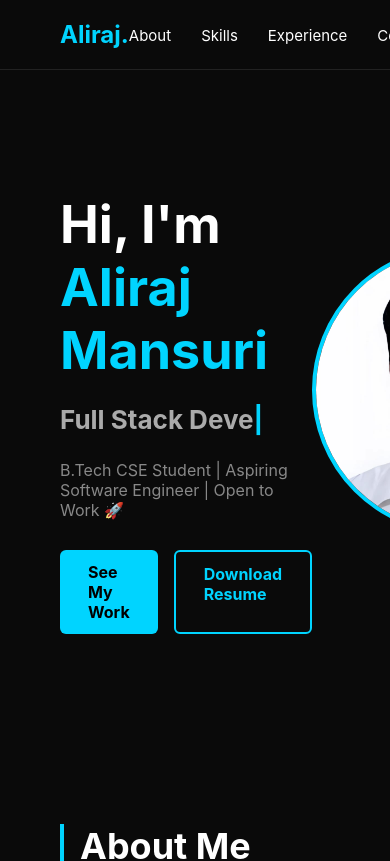
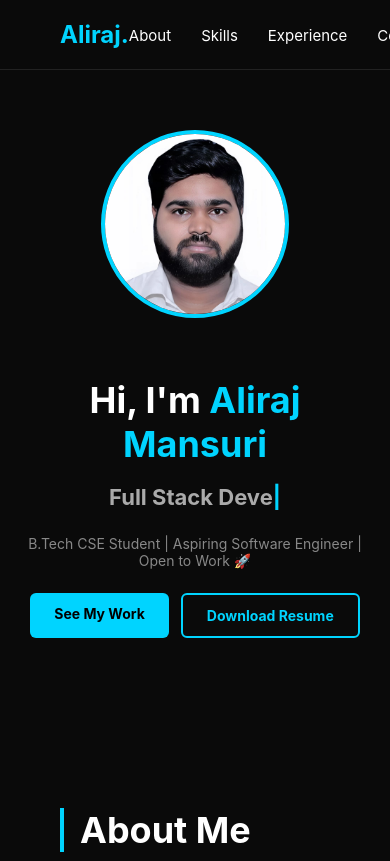
Before and after one commit to maliraj544/portfolio, a React (Create React App) app in the folder react-frontend/: page / in a window 390 px wide. Shown: the top 861 px of the page. Built offline with nearby package versions, Linux system fonts and the light colour scheme.

Commit message:
fixed hero mobile layout

```diff
--- a/react-frontend/src/components/Hero.jsx
+++ b/react-frontend/src/components/Hero.jsx
@@ -10,76 +10,77 @@ function Hero() {
 
   useEffect(() => {
     const currentWord = words[wordIndex];
-
     const timer = setTimeout(() => {
       if (!isDeleting) {
         setText(currentWord.substring(0, charIndex + 1));
         setCharIndex(charIndex + 1);
-
         if (charIndex + 1 === currentWord.length) {
           setTimeout(() => setIsDeleting(true), 1500);
         }
       } else {
         setText(currentWord.substring(0, charIndex - 1));
         setCharIndex(charIndex - 1);
-
         if (charIndex - 1 === 0) {
           setIsDeleting(false);
           setWordIndex((wordIndex + 1) % words.length);
         }
       }
     }, isDeleting ? 60 : 100);
-
     return () => clearTimeout(timer);
     // eslint-disable-next-line react-hooks/exhaustive-deps
   }, [charIndex, isDeleting, wordIndex]);
 
   return (
     <section id="hero" style={{
-      display: 'flex',
-      alignItems: 'center',
-      justifyContent: 'space-between',
-      padding: '80px 60px',
+      padding: '60px 20px',
       backgroundColor: '#0a0a0a',
     }}>
-      <div style={{ flex: 1 }}>
-        <h1 style={{ fontSize: '52px', color: '#fff', marginBottom: '10px' }}>
+      <div style={{
+        display: 'flex',
+        flexDirection: 'column',
+        alignItems: 'center',
+        textAlign: 'center',
+        gap: '30px',
+      }}>
+        <img src="Photo.jpg" alt="Aliraj Mansuri" style={{
+          width: '180px',
+          height: '180px',
+          borderRadius: '50%',
+          objectFit: 'cover',
+          objectPosition: 'top',
+          border: '4px solid #00d4ff',
+        }}/>
+        <div>
+          <h1 style={{ fontSize: '36px', color: '#fff', marginBottom: '10px' }}>
             Hi, I'm <span style={{ color: '#00d4ff' }}>Aliraj Mansuri</span>
           </h1>
-        <h2 style={{ fontSize: '26px', color: '#aaa', marginBottom: '16px', minHeight: '40px' }}>
+          <h2 style={{ fontSize: '22px', color: '#aaa', marginBottom: '16px', minHeight: '35px' }}>
             {text}<span style={{ color: '#00d4ff' }}>|</span>
           </h2>
-        <p style={{ color: '#888', marginBottom: '30px' }}>
+          <p style={{ color: '#888', marginBottom: '24px', fontSize: '14px' }}>
             B.Tech CSE Student | Aspiring Software Engineer | Open to Work 🚀
           </p>
-        <div style={{ display: 'flex', gap: '16px' }}>
+          <div style={{ display: 'flex', gap: '12px', justifyContent: 'center', flexWrap: 'wrap' }}>
             <a href="#projects" style={{
-            padding: '12px 28px',
+              padding: '12px 24px',
               backgroundColor: '#00d4ff',
               color: '#000',
               borderRadius: '6px',
               textDecoration: 'none',
               fontWeight: 'bold',
+              fontSize: '14px',
             }}>See My Work</a>
             <a href="Aliraj_Resume.pdf" download style={{
-            padding: '12px 28px',
+              padding: '12px 24px',
               border: '2px solid #00d4ff',
               color: '#00d4ff',
               borderRadius: '6px',
               textDecoration: 'none',
               fontWeight: 'bold',
+              fontSize: '14px',
             }}>Download Resume</a>
           </div>
         </div>
-      <div>
-        <img src="Photo.jpg" alt="Aliraj Mansuri" style={{
-          width: '280px',
-          height: '280px',
-          borderRadius: '50%',
-          objectFit: 'cover',
-          objectPosition: 'top',
-          border: '4px solid #00d4ff',
-        }}/>
       </div>
     </section>
   );
```
Lines whose indentation alone changed are shown as unchanged.
